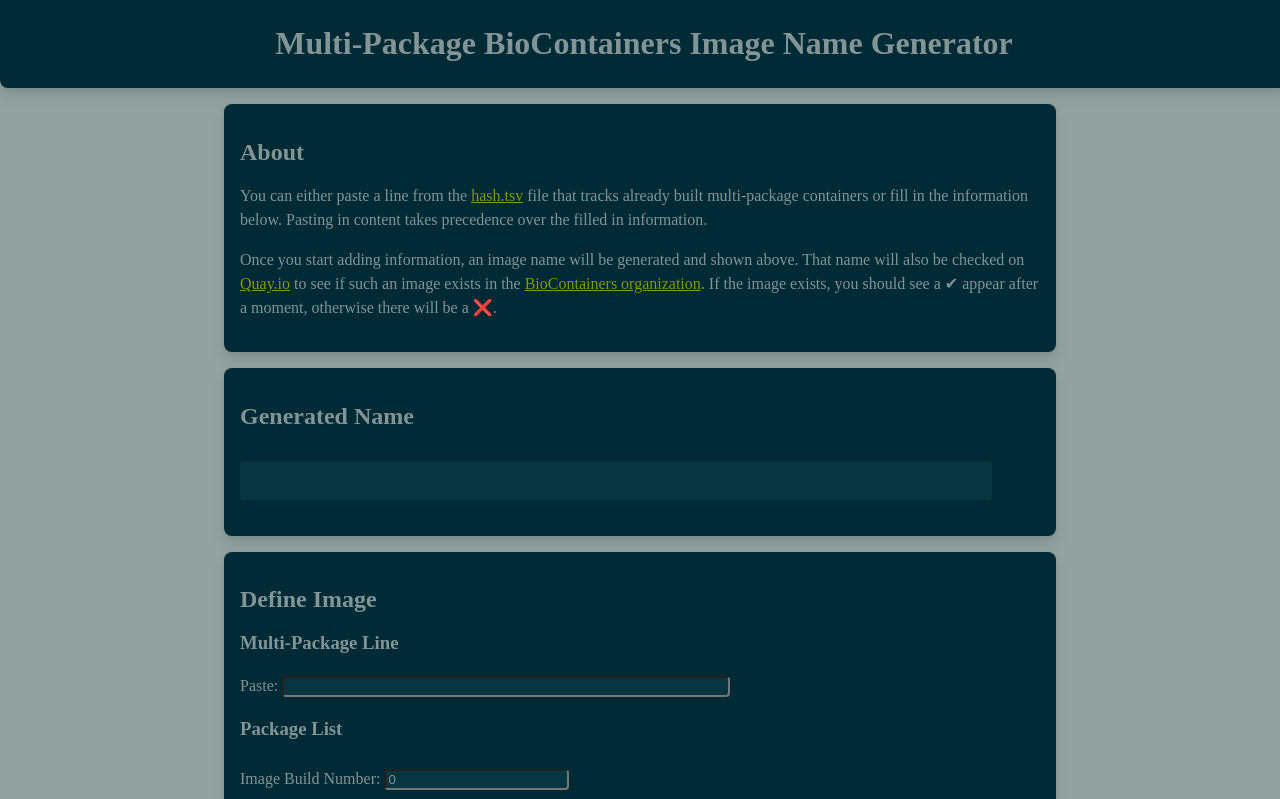
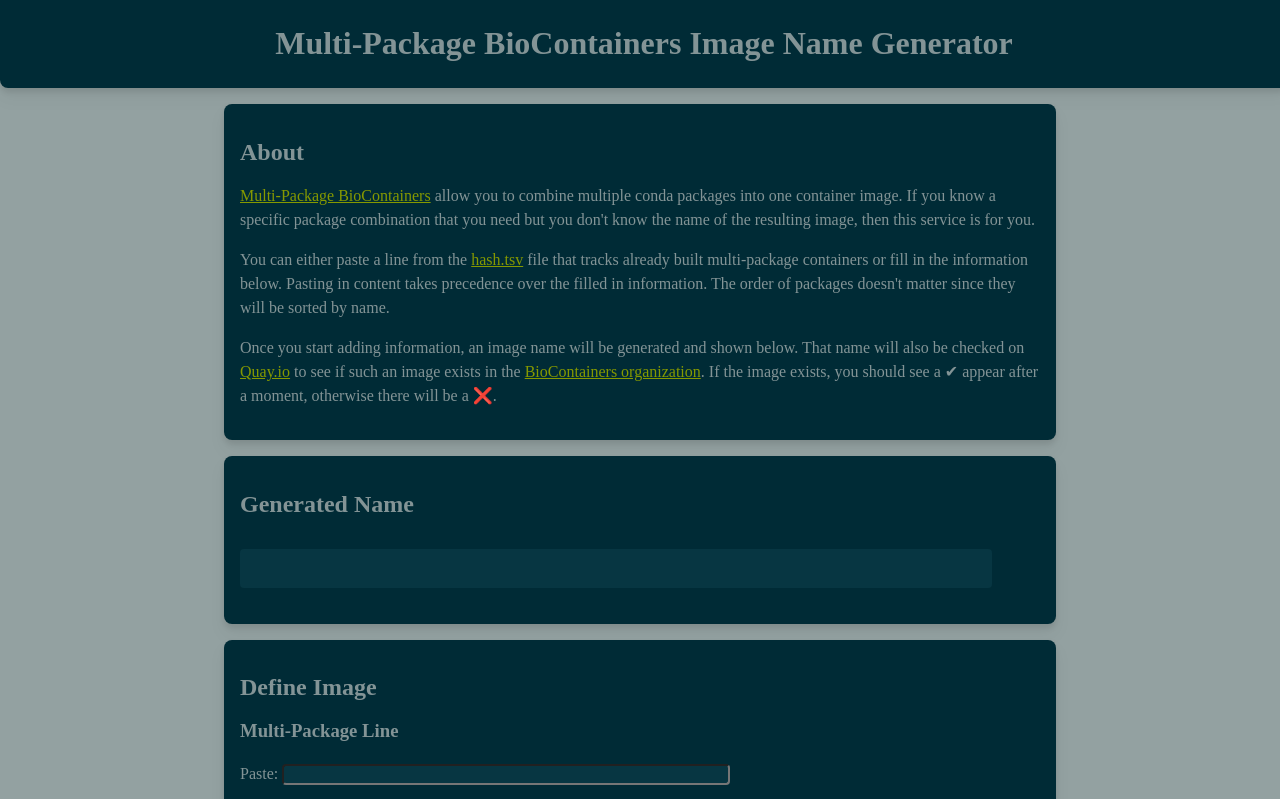
Before and after one commit to Midnighter/mulled, a SvelteKit app: page / in a window 1280 px wide. Shown: the top 799 px of the page. Built offline with nearby package versions, Linux system fonts and the light colour scheme.

Commit message:
docs: expand description

```diff
--- a/src/routes/Description.svelte
+++ b/src/routes/Description.svelte
@@ -1,13 +1,22 @@
+<p>
+    <a href="https://github.com/BioContainers/multi-package-containers/"
+        >Multi-Package BioContainers</a
+    > allow you to combine multiple conda packages into one container image. If you know
+    a specific package combination that you need but you don't know the name of the resulting
+    image, then this service is for you.
+</p>
+
 <p>
     You can either paste a line from the <a
         href="https://github.com/BioContainers/multi-package-containers/blob/master/combinations/hash.tsv"
         >hash.tsv</a
     > file that tracks already built multi-package containers or fill in the information
-    below. Pasting in content takes precedence over the filled in information.
+    below. Pasting in content takes precedence over the filled in information. The order
+    of packages doesn't matter since they will be sorted by name.
 </p>
 
 <p>
-    Once you start adding information, an image name will be generated and shown above.
+    Once you start adding information, an image name will be generated and shown below.
     That name will also be checked on <a href="https://quay.io">Quay.io</a> to see if
     such an image exists in the
     <a href="https://quay.io/organization/biocontainers">BioContainers organization</a>.
```
